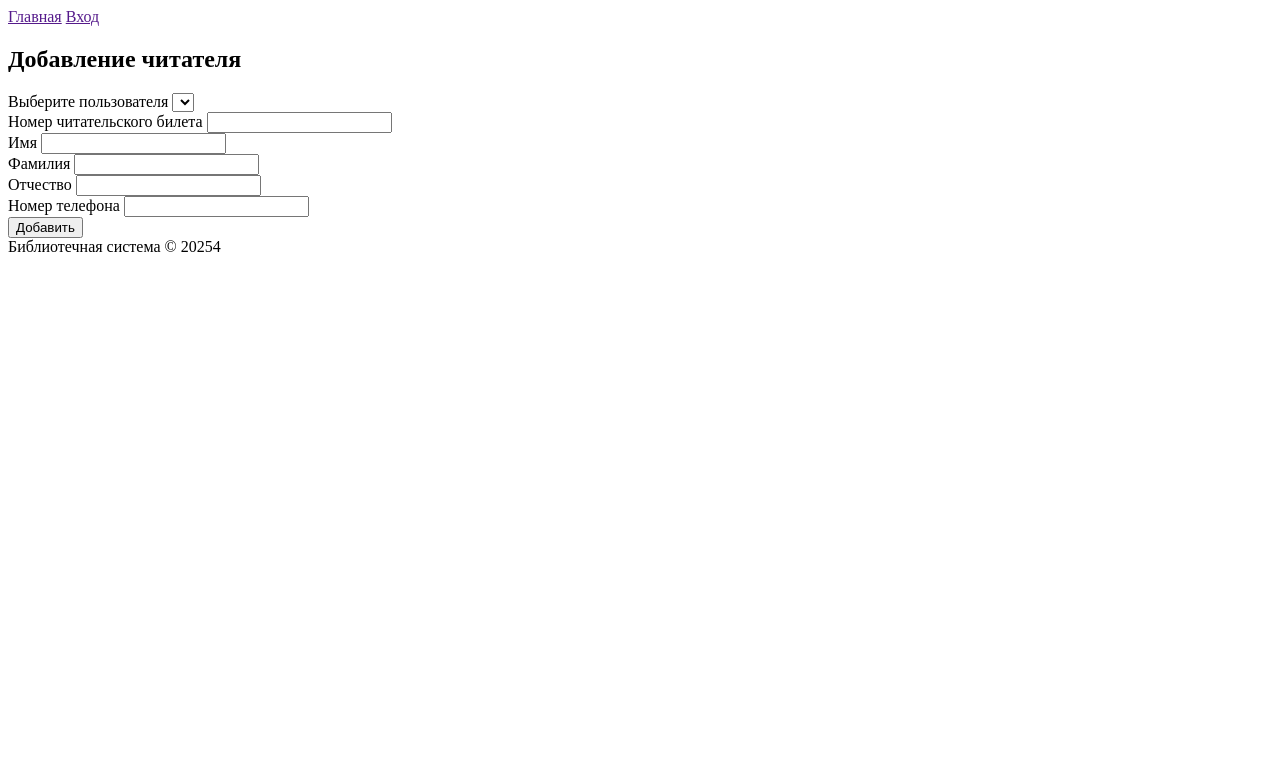
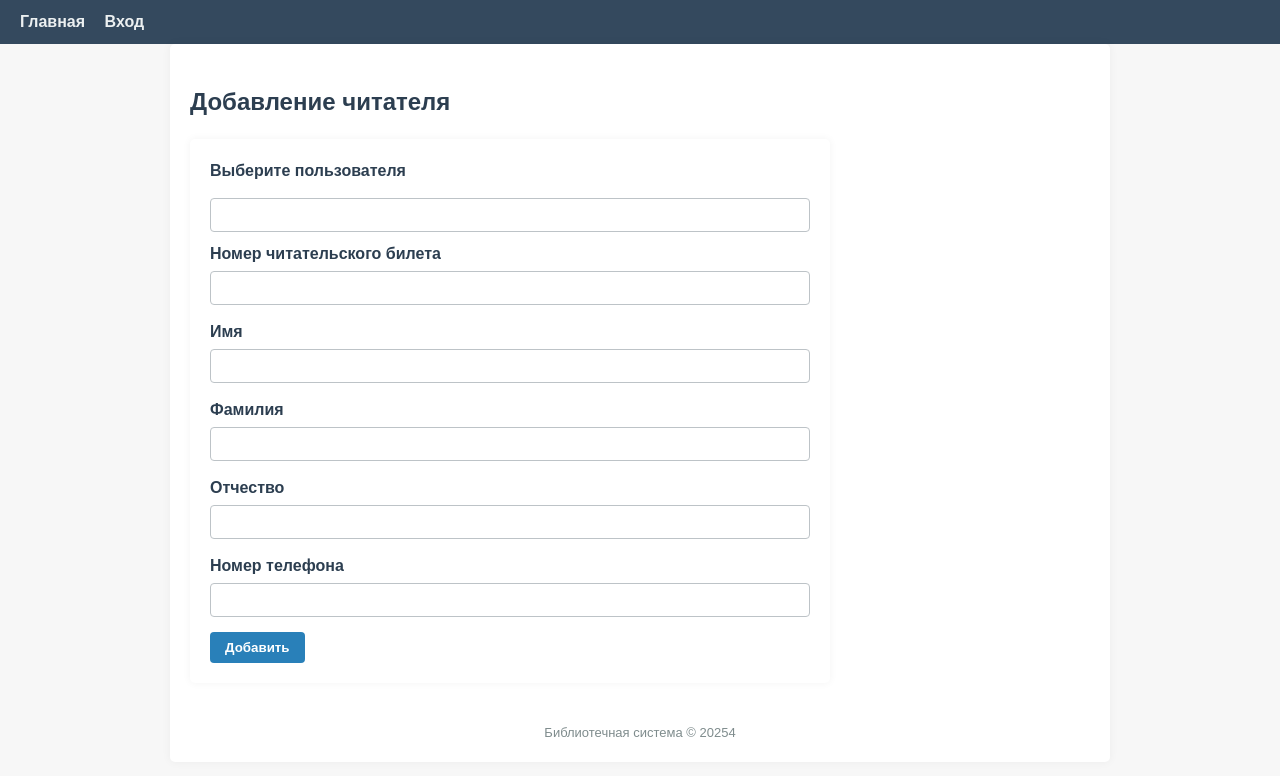
Before and after one commit to dev-giv3x/CustomLaravekql, a PHP site: template views/site/addReader.php in a window 1280 px wide. Shown: the top 776 px of the page. Run offline with PHP 8.4, Linux system fonts and the light colour scheme; the template is opened without the code that fills it, so the values that code supplies are empty.

Commit message:
styles/fix bug's

```diff
--- a/app/Model/Book.php
+++ b/app/Model/Book.php
@@ -19,4 +19,5 @@ class Book extends Model
         'is_new',
         'description'
     ];
+
 }
--- a/app/Model/Reader.php
+++ b/app/Model/Reader.php
@@ -24,9 +24,4 @@ class Reader extends Model
     {
         return $this->belongsTo(User::class, 'user_id');
     }
-
-    public function borrowedBooks()
-    {
-        return $this->hasMany(BorrowedBook::class, 'readers_id');
-    }
 }
--- /dev/null
+++ b/public/css/add_reader.css
@@ -0,0 +1,78 @@
+form {
+    background-color: #fff;
+    padding: 20px;
+    border-radius: 5px;
+    box-shadow: 0 0 8px rgba(0,0,0,0.05);
+    max-width: 600px;
+    margin-bottom: 30px;
+}
+
+.form-group {
+    margin-bottom: 15px;
+}
+
+.form-group label, label {
+    display: block;
+    margin-bottom: 5px;
+    font-weight: bold;
+    color: #2c3e50;
+}
+
+.form-group input[type="text"],
+.form-group textarea {
+    width: 100%;
+    padding: 8px 10px;
+    border: 1px solid #bdc3c7;
+    border-radius: 4px;
+    box-sizing: border-box;
+    font-size: 14px;
+}
+
+.form-group input[type="checkbox"] {
+    transform: scale(1.2);
+    margin-right: 5px;
+}
+
+select {
+    width: 100%;
+    padding: 8px 10px;
+    margin: 10px 0;
+    border: 1px solid #bdc3c7;
+    border-radius: 4px;
+    box-sizing: border-box;
+    font-size: 14px;
+    background-color: #fff;
+    color: #2c3e50;
+    appearance: none;
+}
+
+select:focus {
+    border-color: #2980b9;
+    outline: none;
+    box-shadow: 0 0 3px rgba(41, 128, 185, 0.5);
+}
+
+button.btn-login {
+    background-color: #2980b9;
+    color: #fff;
+    border: none;
+    padding: 8px 15px;
+    border-radius: 4px;
+    cursor: pointer;
+    font-weight: bold;
+}
+
+button.btn-login:hover {
+    background-color: #3498db;
+}
+
+h2, h3 {
+    margin-bottom: 15px;
+}
+
+.footer {
+    margin-top: 40px;
+    text-align: center;
+    font-size: 13px;
+    color: #7f8c8d;
+}
--- /dev/null
+++ b/public/css/main.css
@@ -0,0 +1,68 @@
+body {
+    font-family: Arial, sans-serif;
+    line-height: 1.5;
+    margin: 0;
+    background-color: #f7f7f7;
+    color: #333;
+}
+
+header {
+    background-color: #34495e;
+    padding: 10px 20px;
+}
+
+nav a {
+    color: #ecf0f1;
+    text-decoration: none;
+    margin-right: 15px;
+    font-weight: bold;
+}
+
+nav a:hover {
+    text-decoration: underline;
+}
+
+main {
+    padding: 20px;
+    max-width: 900px;
+    margin: 0 auto;
+    background-color: #fff;
+    border-radius: 5px;
+    box-shadow: 0 0 10px rgba(0,0,0,0.05);
+}
+
+h1, h2, h3 {
+    color: #2c3e50;
+}
+
+ul, ol {
+    padding-left: 20px;
+    margin-bottom: 20px;
+}
+
+li {
+    padding: 5px 0;
+}
+
+p {
+    font-style: italic;
+    color: #7f8c8d;
+}
+
+.librarian-actions {
+    margin-bottom: 20px;
+}
+
+.librarian-actions a {
+    display: inline-block;
+    background-color: #2980b9;
+    color: #fff;
+    text-decoration: none;
+    padding: 6px 12px;
+    border-radius: 4px;
+    margin-right: 8px;
+}
+
+.librarian-actions a:hover {
+    background-color: #3498db;
+}
--- a/views/layouts/main.php
+++ b/views/layouts/main.php
@@ -5,37 +5,30 @@
     <meta name="viewport"
           content="width=device-width, user-scalable=no, initial-scale=1.0, maximum-scale=1.0, minimum-scale=1.0">
     <meta http-equiv="X-UA-Compatible" content="ie=edge">
+    <link rel="stylesheet" href="/public/css/main.css">
     <title>Pop it MVC</title>
 </head>
 <body>
 <header>
     <nav>
         <a href="<?= app()->route->getUrl('/hello') ?>">Главная</a>
-        <?php
-        if (!app()->auth::check()):
-            ?>
+
+        <?php if (!app()->auth::check()): ?>
             <a href="<?= app()->route->getUrl('/login') ?>">Вход</a>
-        <?php
-        else:
-            if (app()->auth::user()->role_id === 1):
-                ?>
+        <?php else: ?>
+
+            <?php if (app()->auth::user()->role_id === 1): ?>
                 <a href="<?= app()->route->getUrl('/admin-panel') ?>">Админ-панель</a>
-            <?php
-            endif;
-            ?>
-            <?php
-            if (app()->auth::user()->role_id === 2):
-                ?>
-                <a href="<?= app()->route->getUrl('/librarian-panel') ?>">Панель бибилиотекаря</a>
-            <?php
-            endif;
-            ?>
+            <?php endif; ?>
+
+            <?php if (app()->auth::user()->role_id === 2): ?>
+                <a href="<?= app()->route->getUrl('/librarian-panel') ?>">Панель библиотекаря</a>
+            <?php endif; ?>
 
             <a href="<?= app()->route->getUrl('/logout') ?>">Выход (<?= app()->auth::user()->login ?>)</a>
-        <?php
-        endif;
-        ?>
+        <?php endif; ?>
     </nav>
+
 </header>
 <main>
     <?= $content ?>
--- a/views/site/addBook.php
+++ b/views/site/addBook.php
@@ -1,3 +1,5 @@
+<link rel="stylesheet" href="../public/css/add_book.css">
+
 <h2>Добавление книги</h2>
 <h3><?= $message ?? ''; ?></h3>
 
--- a/views/site/addReader.php
+++ b/views/site/addReader.php
@@ -1,3 +1,5 @@
+<link rel="stylesheet" href="../public/css/add_reader.css">
+
 <h2>Добавление читателя</h2>
 <h3><?= $message ?? ''; ?></h3>
 
--- a/views/site/login.php
+++ b/views/site/login.php
@@ -1,3 +1,5 @@
+<link rel="stylesheet" href="../public/css/login.css">
+
 <h2>Авторизация</h2>
 <h3><?= $message ?? ''; ?></h3>
 
--- a/views/site/signup.php
+++ b/views/site/signup.php
@@ -1,3 +1,5 @@
+<link rel="stylesheet" href="../public/css/signup.css">
+
 <h2>Регистрация нового пользователя</h2>
 <h3><?= $message ?? ''; ?></h3>
 
```
Also changed, not shown: app/Controller/Site.php (+53 -3 lines), public/css/add_book.css (added, +62 -0 lines), public/css/issue_book.css (added, +49 -0 lines), public/css/login.css (added, +43 -0 lines), public/css/signup.css (added, +40 -0 lines), routes/web.php (+6 -11 lines), views/site/checkBorrowedBooks.php (added, +18 -0 lines), views/site/issueBook.php (+6 -2 lines), views/site/librarian_panel.php (+11 -2 lines), views/site/returnBook.php (added, +12 -0 lines), public/css/librarian_panel.css (added).
